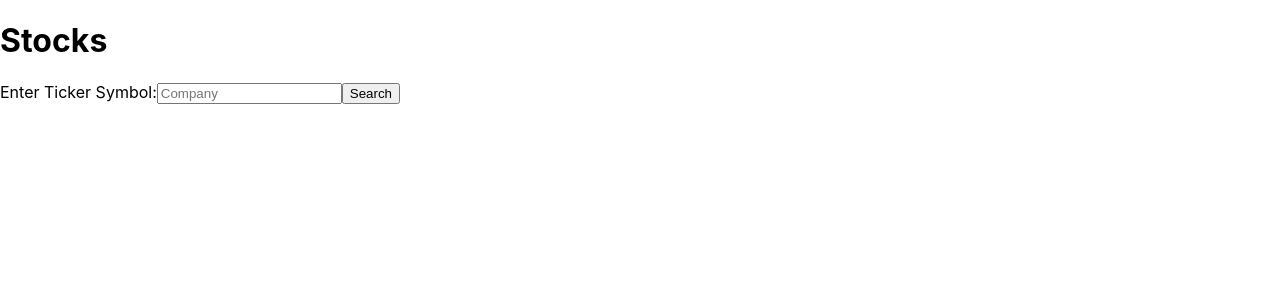
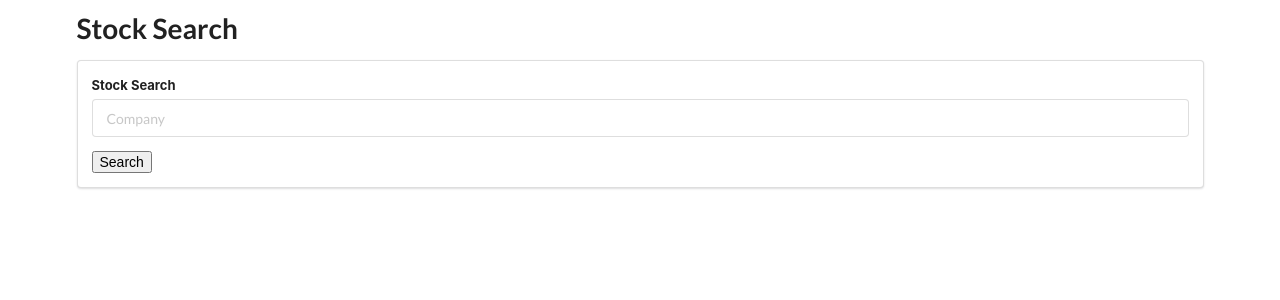
Before and after one commit to woodylucas/affinipay, a React (Create React App) app: page / in a window 1280 px wide. Shown: the top 300 px of the page. Built offline with nearby package versions, Linux system fonts and the light colour scheme.

Commit message:
added styling to list items

```diff
--- a/package.json
+++ b/package.json
@@ -7,8 +7,11 @@
     "@testing-library/react": "^11.2.1",
     "@testing-library/user-event": "^12.2.2",
     "axios": "^0.21.0",
+    "lodash": "^4.17.20",
+    "lodash.debounce": "^4.0.8",
     "react": "^17.0.1",
     "react-dom": "^17.0.1",
+    "react-modal": "^3.11.2",
     "react-scripts": "4.0.0",
     "web-vitals": "^0.2.4"
   },
--- a/public/index.html
+++ b/public/index.html
@@ -10,6 +10,12 @@
       content="Web site created using create-react-app"
     />
     <link rel="apple-touch-icon" href="%PUBLIC_URL%/logo192.png" />
+    <link
+      rel="stylesheet"
+      href="https://cdnjs.cloudflare.com/ajax/libs/semantic-ui/2.4.1/semantic.min.css"
+      integrity="sha512-8bHTC73gkZ7rZ7vpqUQThUDhqcNFyYi2xgDgPDHc+GXVGHXq+xPjynxIopALmOPqzo9JZj0k6OqqewdGO3EsrQ=="
+      crossorigin="anonymous"
+    />
     <!--
       manifest.json provides metadata used when your web app is installed on a
       user's mobile device or desktop. See https://developers.google.com/web/fundamentals/web-app-manifest/
--- a/src/SearchBar.js
+++ /dev/null
@@ -1,23 +0,0 @@
-import React, { Component } from "react";
-
-class SearchBar extends Component {
-  render() {
-    const { handleChange, searchTerm, handleSubmit } = this.props;
-    return (
-      <div className="SearchBar">
-        <form onSubmit={handleSubmit}>
-          <label>Enter Ticker Symbol:</label>
-          <input
-            type="text"
-            placeholder="Company"
-            value={searchTerm}
-            onChange={handleChange}
-          />
-          <button type="submit">Search</button>
-        </form>
-      </div>
-    );
-  }
-}
-
-export default SearchBar;
--- a/src/Stock.js
+++ /dev/null
@@ -1,80 +0,0 @@
-import React, { Component } from "react";
-import SearchBar from "./SearchBar";
-import axios from "axios";
-const API_KEY = "FVXS9TZV75C3KYR7";
-
-class Stock extends Component {
-  constructor(props) {
-    super(props);
-    this.state = { stocks: [], searchTerm: "" };
-    this.handleChange = this.handleChange.bind(this);
-    this.handleSubmit = this.handleSubmit.bind(this);
-  }
-
-  // Search Request
-  /*
-  FETCH
-  search() {
-      fetch(
-        `https://www.alphavantage.co/query?function=SYMBOL_SEARCH&keywords=${this.state.searchTerm}&apikey=${API_KEY}`
-      )
-        .then((resp) => resp.json())
-        .then((stocksData) =>
-          this.setState({ stocks: stocksData["bestMatches"] }, () =>
-            console.log(this.state.stocks)
-          )
-        );
-    }
-    */
-  async search() {
-    const url = `https://www.alphavantage.co/query?function=SYMBOL_SEARCH&keywords=${this.state.searchTerm}&apikey=${API_KEY}`;
-    try {
-      const resp = await axios.get(url);
-      let stocks = Array.from(
-        resp.data["bestMatches"].map((stock) => [
-          {
-            symbol: stock["1. symbol"],
-            name: stock["2. name"],
-            type: stock["3. type"],
-            region: stock["4. region"],
-            marketOpen: stock["5. marketOpen"],
-          },
-        ])
-      ).flat();
-      this.setState((currState) => {
-        return {
-          ...currState,
-          stocks,
-        };
-      });
-    } catch (err) {
-      console.error(err);
-    }
-  }
-  // handleChange method
-  handleChange(evt) {
-    this.setState({ searchTerm: evt.target.value });
-  }
-  // submit handler
-  handleSubmit(evt) {
-    evt.preventDefault();
-    this.search();
-    this.setState({ searchTerm: "" });
-  }
-
-  render() {
-    console.log(this.state.stocks);
-    return (
-      <div>
-        <h1>Stocks</h1>
-        <SearchBar
-          searchTerm={this.state.searchTerm}
-          handleChange={this.handleChange}
-          handleSubmit={this.handleSubmit}
-        />
-      </div>
-    );
-  }
-}
-
-export default Stock;
--- a/src/App.js
+++ b/src/components/App.js
@@ -1,4 +1,6 @@
+import React, { Component } from "react";
 import Stock from "./Stock";
+
 function App() {
   return (
     <div className="App">
--- /dev/null
+++ b/src/components/SearchBar.js
@@ -0,0 +1,25 @@
+import React, { Component } from "react";
+
+class SearchBar extends Component {
+  render() {
+    const { handleChange, searchTerm } = this.props;
+    return (
+      <div className="search-bar ui segment">
+        <form className="ui form">
+          <div className="field">
+            <label>Stock Search</label>
+            <input
+              type="text"
+              placeholder="Company"
+              value={searchTerm}
+              onChange={handleChange}
+            />
+          </div>
+          <button type="submit">Search</button>
+        </form>
+      </div>
+    );
+  }
+}
+
+export default SearchBar;
--- /dev/null
+++ b/src/components/Stock.js
@@ -0,0 +1,53 @@
+import React, { Component } from "react";
+import axios from "axios";
+import SearchBar from "./SearchBar";
+import StocksList from "./StocksList";
+import debounce from "lodash.debounce";
+
+class Stock extends Component {
+  constructor(props) {
+    super(props);
+    this.state = { stocks: [], searchTerm: "" };
+    this.handleChange = this.handleChange.bind(this);
+    this.handleClick = this.handleClick.bind(this);
+  }
+
+  async search() {
+    const API_KEY = "FVXS9TZV75C3KYR7";
+    const url = `https://www.alphavantage.co/query?function=SYMBOL_SEARCH&keywords=${this.state.searchTerm}&apikey=${API_KEY}`;
+    try {
+      const resp = await axios.get(url);
+      console.log(resp);
+      console.log(resp.data["bestMatches"]);
+      this.setState({ stocks: resp.data["bestMatches"] });
+    } catch (err) {
+      console.error(err);
+    }
+  }
+  // handleChange method
+  handleChange = debounce((searchTerm) => {
+    this.setState({ searchTerm });
+    this.search();
+  }, 100);
+
+  handleClick(evt) {
+    console.log("Input was clicked");
+  }
+
+  render() {
+    console.log(this.state.stocks);
+    return (
+      <div className="ui container" style={{ marginTop: "10px" }}>
+        <h1>Stock Search</h1>
+        <SearchBar
+          handleSubmit={this.handleSubmit}
+          searchTerm={this.state.searchTerm}
+          handleChange={(evt) => this.handleChange(evt.target.value)}
+        />
+        <StocksList handleClick={this.handleClick} stocks={this.state.stocks} />
+      </div>
+    );
+  }
+}
+
+export default Stock;
--- /dev/null
+++ b/src/components/StockItem.css
@@ -0,0 +1,5 @@
+.stock-item {
+  display: flex !important;
+  align-items: center !important;
+  cursor: pointer;
+}
--- /dev/null
+++ b/src/components/StockItem.js
@@ -0,0 +1,15 @@
+import React, { Component } from "react";
+import "./StockItem.css";
+
+function StockItem({ stock }) {
+  return (
+    <div className="stock-item item">
+      <div className="ui image">{stock["1. symbol"]}</div>{" "}
+      <div className="content">
+        <div className="header">{stock["2. name"]}</div>
+      </div>
+    </div>
+  );
+}
+
+export default StockItem;
--- /dev/null
+++ b/src/components/StocksList.js
@@ -0,0 +1,13 @@
+import React, { Component } from "react";
+import StockItem from "./StockItem";
+
+function StocksList(props) {
+  console.log("prop", props);
+  const renderedList = props.stocks.map((stock) => {
+    return <StockItem key={stock["1. symbol"]} stock={stock} />;
+  });
+
+  return <div className="ui relaxed divided list">{renderedList}</div>;
+}
+
+export default StocksList;
```
Also changed, not shown: src/index.js (+6 -6 lines), src/components/StockDetail.js (added), 1 other file (tests, documents, lock files or other folders).
